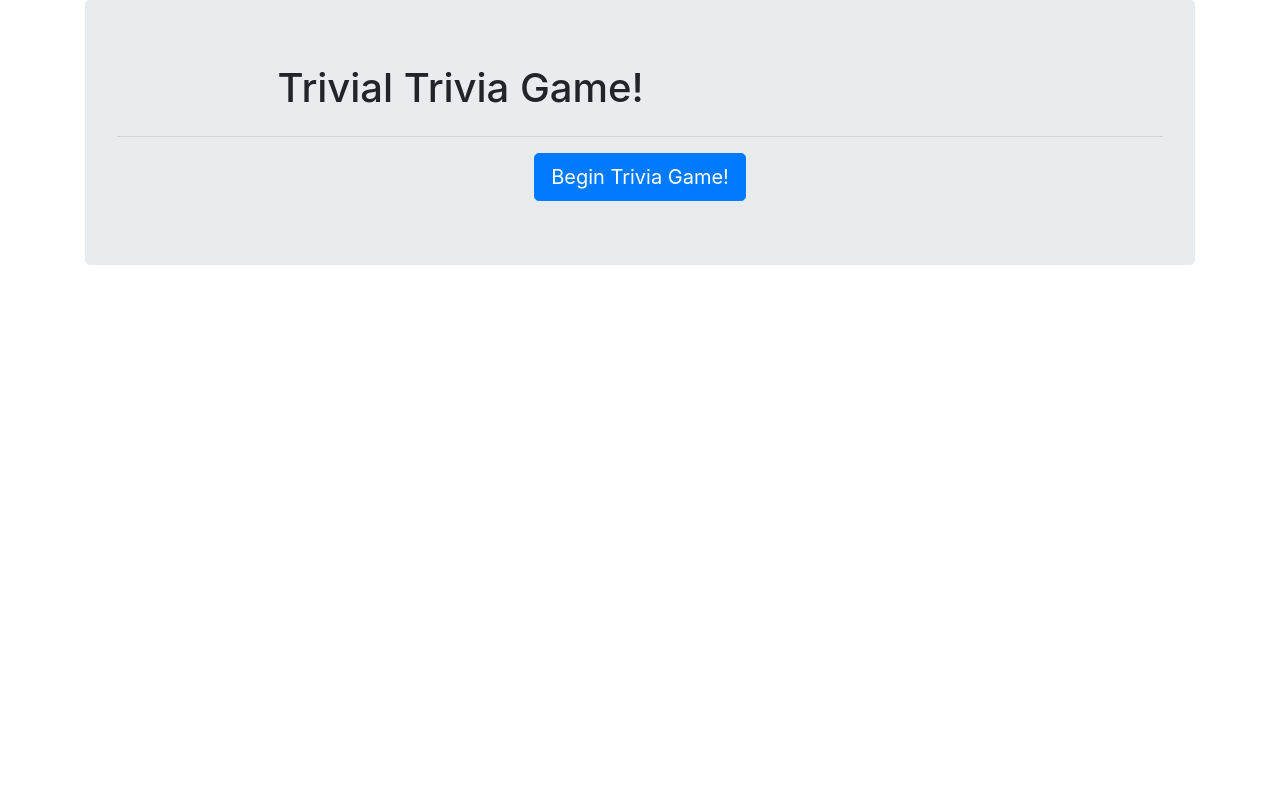
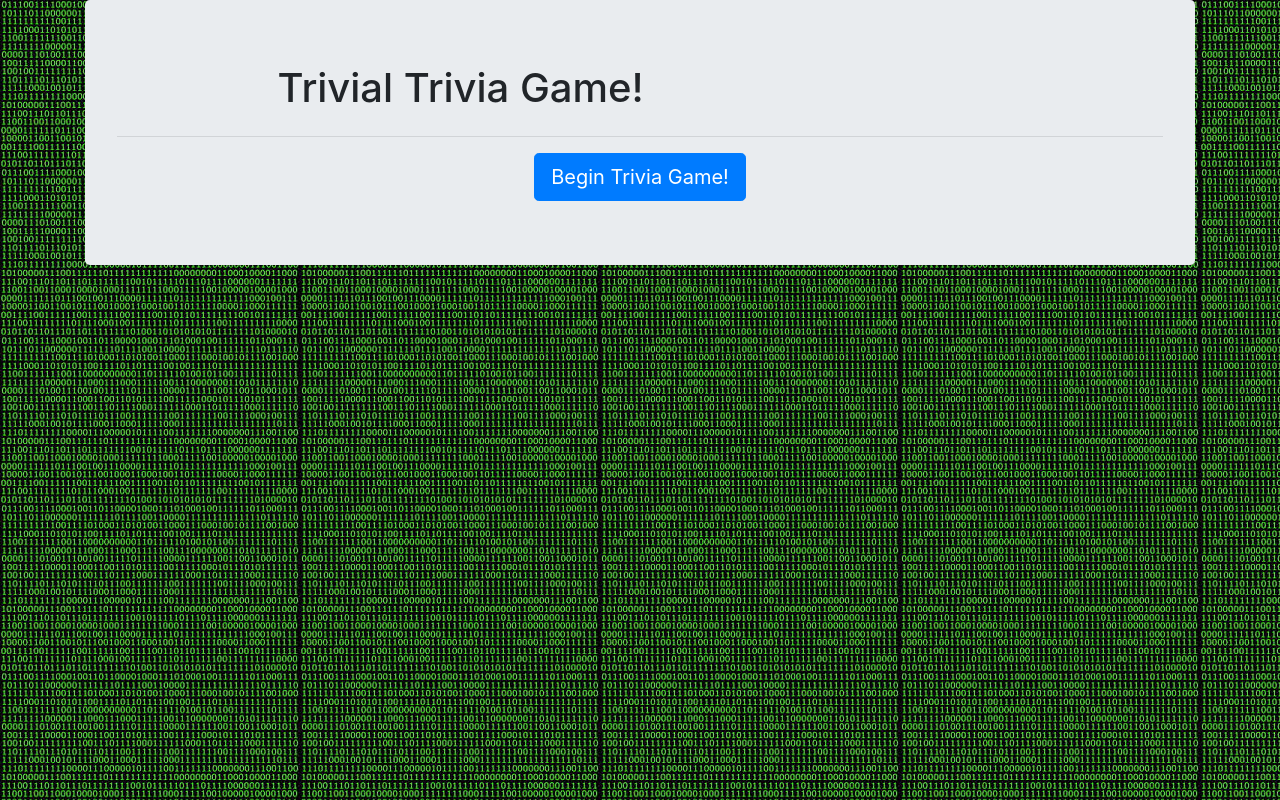
Before and after one commit to cpocai/TriviaGame, a plain HTML site: page index.html in a window 1280 px wide. Drawn offline with nearby package versions, Linux system fonts and the light colour scheme.

Commit message:
almost there

```diff
--- a/assets/css/style.css
+++ b/assets/css/style.css
@@ -1,3 +1,6 @@
+body {
+  background-image: url("../images/green-0-1.jpeg");
+}
 .container {
 }
 .jumbotron{
```
Also changed, not shown: assets/images/green-0-1.jpeg (added).
